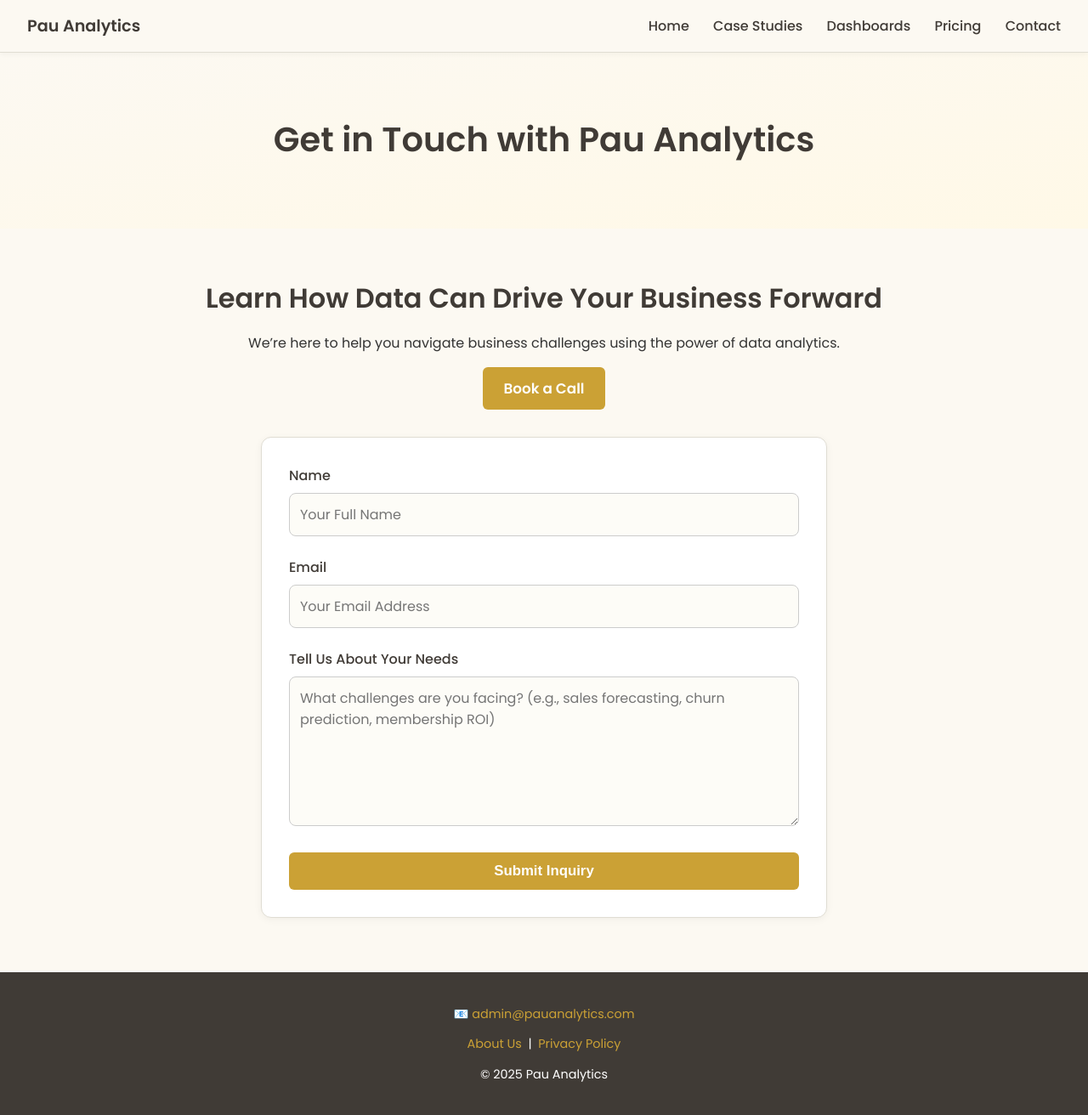
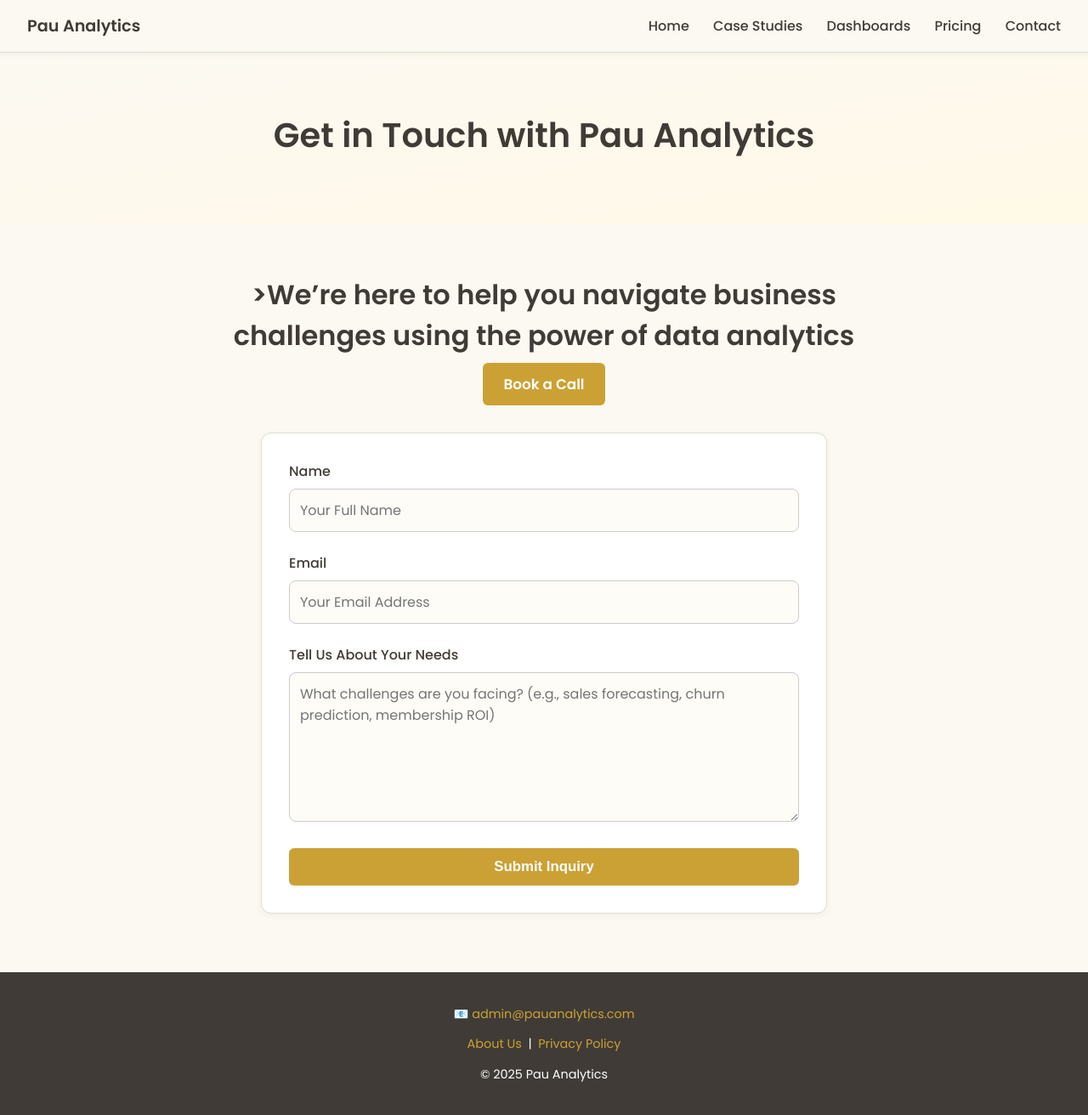
Before and after one commit to lyven81/pinnacles-learning-website, a Jekyll site: the page contact.html, which Jekyll copies as it is, in a window 1280 px wide and 1313 px high. Shown: the whole window at 85% size. Built offline with Jekyll 4.4.1, drawn with Linux system fonts in a browser that asks for light colours.

Commit message:
Update contact.html

```diff
--- a/contact.html
+++ b/contact.html
@@ -130,7 +130,7 @@
     header h1 {
       font-size: 2.5rem;
       color: #403B36;
-      margin-top: 0.5rem;
+      margin-top: 0.2rem;
     }
 
     header p {
@@ -279,8 +279,7 @@
 
   <div class="container">
     <section class="intro">
-      <h2>Learn How Data Can Drive Your Business Forward</h2>
-      <p>We’re here to help you navigate business challenges using the power of data analytics. </p>
+      <h2>>We’re here to help you navigate business challenges using the power of data analytics</h2>
 
       <a href="https://wa.me/60149207099" class="cta-button">Book a Call</a>
 
```
